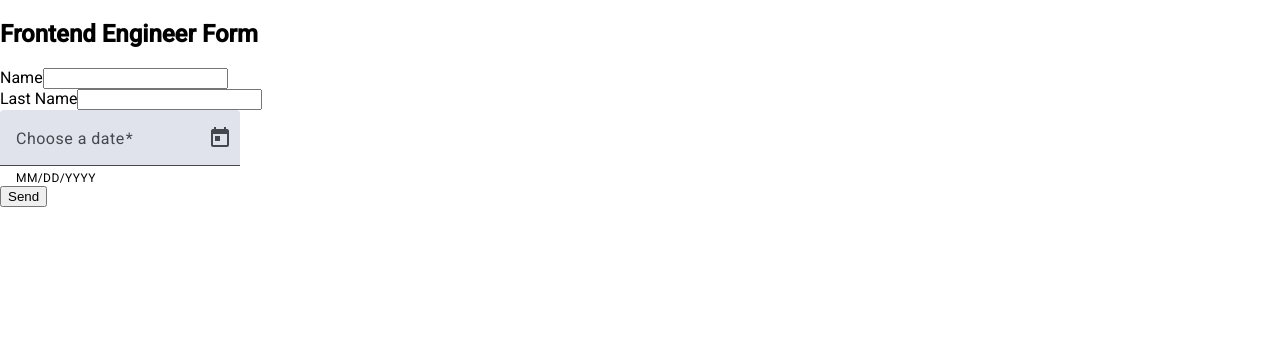
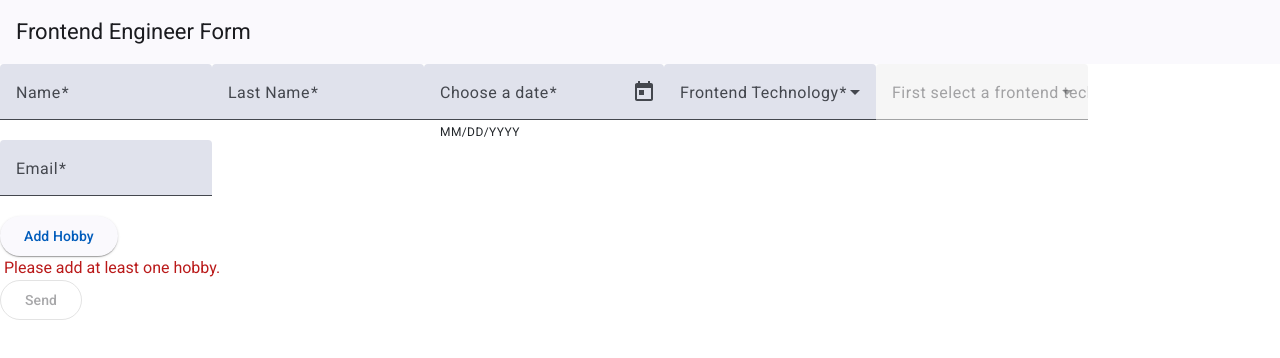
Before and after one commit to FilonenkoDima/FE-Eng-Form, an Angular app: page / in a window 1280 px wide. Shown: the top 358 px of the page. Built offline with nearby package versions, Linux system fonts and the light colour scheme.

Commit message:
read FE technology, FE technology version, email and hobbies

```diff
--- a/angular.json
+++ b/angular.json
@@ -17,7 +17,8 @@
             "index": "src/index.html",
             "browser": "src/main.ts",
             "polyfills": [
-              "zone.js"
+              "zone.js",
+              "@angular/localize/init"
             ],
             "tsConfig": "tsconfig.app.json",
             "assets": [
@@ -27,6 +28,7 @@
               }
             ],
             "styles": [
+              "node_modules/bootstrap/dist/css/bootstrap.min.css",
               "@angular/material/prebuilt-themes/azure-blue.css",
               "src/styles.css"
             ],
@@ -76,7 +78,8 @@
           "options": {
             "polyfills": [
               "zone.js",
-              "zone.js/testing"
+              "zone.js/testing",
+              "@angular/localize/init"
             ],
             "tsConfig": "tsconfig.spec.json",
             "assets": [
--- a/package.json
+++ b/package.json
@@ -20,6 +20,9 @@
     "@angular/platform-browser": "^19.0.0",
     "@angular/platform-browser-dynamic": "^19.0.0",
     "@angular/router": "^19.0.0",
+    "@ng-bootstrap/ng-bootstrap": "^18.0.0",
+    "@popperjs/core": "^2.11.8",
+    "bootstrap": "^5.3.3",
     "rxjs": "~7.8.0",
     "tslib": "^2.3.0",
     "zone.js": "~0.15.0"
@@ -28,6 +31,7 @@
     "@angular-devkit/build-angular": "^19.0.6",
     "@angular/cli": "^19.0.6",
     "@angular/compiler-cli": "^19.0.0",
+    "@angular/localize": "^19.0.0",
     "@types/jasmine": "~5.1.0",
     "jasmine-core": "~5.4.0",
     "karma": "~6.4.0",
@@ -35,6 +39,7 @@
     "karma-coverage": "~2.2.0",
     "karma-jasmine": "~5.1.0",
     "karma-jasmine-html-reporter": "~2.1.0",
+    "prettier": "^3.4.2",
     "typescript": "~5.6.2"
   }
 }
--- a/src/app/fe-engineer-form/fe-engineer-form.component.html
+++ b/src/app/fe-engineer-form/fe-engineer-form.component.html
@@ -1,36 +1,97 @@
-<form [formGroup]="form" (ngSubmit)="onSubmit()">
-  <h2>Frontend Engineer Form</h2>
+<form (ngSubmit)="onSubmit()" [formGroup]="form">
+  <mat-toolbar>
+    <span>Frontend Engineer Form</span>
+  </mat-toolbar>
 
-  <div>
-    <label for="name">Name</label>
-    <input type="text" id="name" name="name" formControlName="name">
+  <mat-form-field>
+    <mat-label>Name</mat-label>
+    <input formControlName="name" matInput/>
     @if (nameIsInvalid) {
-      <p>Please enter a valid name.</p>
+      <mat-error>Please enter a valid name.</mat-error>
+    }
+  </mat-form-field>
+
+
+  <mat-form-field>
+    <mat-label>Last Name</mat-label>
+    <input formControlName="lastName" matInput/>
+    @if (lastNameIsInvalid) {
+      <mat-error>Please enter a valid last name.</mat-error>
+    }
+  </mat-form-field>
+
+
+  <mat-form-field>
+    <mat-label>Choose a date</mat-label>
+    <input [formControl]="form.controls.dateOfBirth" [matDatepicker]="picker" matInput>
+    <mat-hint>MM/DD/YYYY</mat-hint>
+    <mat-datepicker-toggle [for]="picker" matIconSuffix></mat-datepicker-toggle>
+    <mat-datepicker #picker></mat-datepicker>
+    @if (dateOfBirthIsInvalid) {
+      <mat-error>Please enter a valid date of birth.</mat-error>
+    }
+  </mat-form-field>
+
+  <mat-form-field>
+    <mat-label>Frontend Technology</mat-label>
+    <select #frontendTechnology formControlName="frontendTechnology" matNativeControl required>
+      @for (technology of frontendTechnologies; track $index) {
+        <option [value]="technology">{{ technology.charAt(0).toUpperCase() + technology.slice(1) }}</option>
+      }
+    </select>
+    @if (frontendTechnologyIsInvalid) {
+      <mat-error>Please choose a frontend technology.</mat-error>
+    }
+  </mat-form-field>
+
+  <mat-form-field>
+    <mat-label>{{ frontendTechnology?.value ? 'Frontend Technology Version' : 'First select a frontend technology' }}</mat-label>
+    <select formControlName="frontendTechnologyVersion" matNativeControl required>
+      @for (technologyVersion of frontendTechnologyVersions; track $index) {
+        <option [value]="technologyVersion">{{ technologyVersion }}</option>
+      }
+    </select>
+    @if (frontendTechnologyVersionIsInvalid) {
+      <mat-error>Please choose a frontend technology version.</mat-error>
+    }
+  </mat-form-field>
+
+  <mat-form-field>
+    <mat-label>Email</mat-label>
+    <input formControlName="email" matInput placeholder="Ex. pat@example.com"
+           type="email">
+    @if (form.controls.email.hasError('notUnique')) {
+      <mat-error>Please enter an unique email address.</mat-error>
+    } @else if (emailIsInvalid) {
+      <mat-error>Please enter a valid email address.</mat-error>
+    }
+  </mat-form-field>
+
+  <!-- Hobbies Input -->
+  <div formArrayName="hobbies">
+    @for (hobby of hobbies.controls; track $index) {
+      <div [formGroupName]="$index">
+        <mat-form-field>
+          <mat-label>Hobby Name</mat-label>
+          <input matInput formControlName="name" placeholder="e.g. Football"/>
+        </mat-form-field>
+
+        <mat-form-field>
+          <mat-label>Hobby Duration</mat-label>
+          <input matInput formControlName="duration" placeholder="e.g. 2 months"/>
+        </mat-form-field>
+
+        <button mat-icon-button (click)="removeHobby($index)">
+          <mat-icon>remove_circle</mat-icon>
+        </button>
+      </div>
+    }
+
+    <button (click)="addHobby()" mat-raised-button type="button">Add Hobby</button>
+    @if (hobbiesIsInvalid) {
+      <mat-error> Please add at least one hobby.</mat-error>
     }
   </div>
 
-  <div>
-    <label for="lastName">Last Name</label>
-    <input type="text" id="lastName" name="lastName" formControlName="lastName">
-
-    @if (lastNameIsInvalid) {
-      <p>Please enter a valid last name.</p>
-    }
-  </div>
-
-  <div>
-    <mat-form-field>
-      <mat-label>Choose a date</mat-label>
-      <input matInput [matDatepicker]="picker" [formControl]="form.controls.dateOfBirth">
-      <mat-hint>MM/DD/YYYY</mat-hint>
-      <mat-datepicker-toggle matIconSuffix [for]="picker"></mat-datepicker-toggle>
-      <mat-datepicker #picker></mat-datepicker>
-    </mat-form-field>
-    @if (dateOfBirthIsInvalid) {
-      <p>Please enter a valid date of birth.</p>
-    }
-  </div>
-
-  <button>Send</button>
-
+  <button mat-stroked-button [disabled]="form.invalid">Send</button>
 </form>
--- a/src/app/fe-engineer-form/fe-engineer-form.component.ts
+++ b/src/app/fe-engineer-form/fe-engineer-form.component.ts
@@ -1,52 +1,167 @@
-import {Component, inject} from '@angular/core';
-import {AsyncValidatorFn, FormControl, FormGroup, ReactiveFormsModule, Validators} from '@angular/forms';
+import { FeEngineerFormService } from './fe-engineer-form.service';
+
+import {Component, inject, OnInit} from '@angular/core';
+import {
+  AbstractControl, FormArray,
+  FormControl,
+  FormGroup,
+  ReactiveFormsModule,
+  Validators,
+} from '@angular/forms';
 import { MatDatepickerModule } from '@angular/material/datepicker';
-import { MatFormFieldModule} from '@angular/material/form-field';
-import {MatInput} from '@angular/material/input';
-import {MatNativeDateModule} from '@angular/material/core';
-import {DatePipe} from '@angular/common';
-import {of} from 'rxjs';
+import { MatFormFieldModule } from '@angular/material/form-field';
+import { MatInput, MatInputModule } from '@angular/material/input';
+import { MatNativeDateModule } from '@angular/material/core';
+import { DatePipe } from '@angular/common';
+import { of } from 'rxjs';
+import {MatIcon} from '@angular/material/icon';
+import {MatButton, MatIconButton} from '@angular/material/button';
+import {MatToolbar} from '@angular/material/toolbar';
 
-const asyncRequiredValidator: AsyncValidatorFn = (control) => {
-  const isValid = !!control.value;
-  return of(isValid ? null : { required: true });
-};
+function emailIsUnique(control: AbstractControl) {
+  if (control.value !== 'test@test.test') {
+    return of(null);
+  }
+
+  return of({ notUnique: true });
+}
 
 @Component({
   selector: 'app-fe-engineer-form',
-  imports: [ReactiveFormsModule, MatDatepickerModule, MatFormFieldModule, MatInput, MatNativeDateModule],
+  imports: [
+    ReactiveFormsModule,
+    MatDatepickerModule,
+    MatFormFieldModule,
+    MatInput,
+    MatNativeDateModule,
+    MatInputModule,
+    MatIcon,
+    MatIconButton,
+    MatButton,
+    MatToolbar,
+  ],
   templateUrl: './fe-engineer-form.component.html',
   styleUrl: './fe-engineer-form.component.css',
   providers: [DatePipe],
-  standalone: true
+  standalone: true,
 })
-export class FeEngineerFormComponent {
+export class FeEngineerFormComponent implements OnInit {
+  public form = new FormGroup({
+    name: new FormControl<string>('', { validators: [Validators.required] }),
+    lastName: new FormControl<string>('', {
+      validators: [Validators.required],
+    }),
+    dateOfBirth: new FormControl<string>('', {
+      validators: [Validators.required],
+    }),
+    frontendTechnology: new FormControl<typeof this.frontendTechnologies | ''>(
+      '',
+      { validators: [Validators.required] },
+    ),
+    frontendTechnologyVersion: new FormControl<string>(
+      {
+        value: '',
+        disabled: true,
+      },
+      { validators: [Validators.required] },
+    ),
+    email: new FormControl<string>('', {
+      validators: [Validators.required, Validators.email],
+      asyncValidators: emailIsUnique,
+    }),
+    hobbies: new FormArray([], Validators.required),
+  });
   private datePipe = inject(DatePipe);
-  public form = new FormGroup({
-    name: new FormControl('', {validators: [Validators.required]}),
-    lastName: new FormControl('',  {validators: [Validators.required]}),
-    dateOfBirth: new FormControl('',  {validators: [Validators.required]}),
-  })
+  private feTechnologiesVersionsService = inject(FeEngineerFormService);
 
+  get frontendTechnologies(): string[] {
+    return Object.keys(this.feTechnologiesVersionsService.frontendTechnologies);
+  }
+
+  get frontendTechnologyVersions(): string[] {
+    return this.feTechnologiesVersionsService.frontendTechnologies[
+      `${this.form.value.frontendTechnology}`
+    ];
+  }
+
+  get hobbies(): FormArray {
+    return this.form.get('hobbies') as FormArray;
+  }
+
+  //#region input validator
   get nameIsInvalid() {
-    return (
-      this.form.controls.name.touched &&
-      this.form.controls.name.invalid
-    );
+    return this.form.controls.name.touched || this.form.controls.name.invalid;
   }
 
   get lastNameIsInvalid() {
     return (
-      this.form.controls.lastName.touched &&
-      this.form.controls.lastName.invalid
+      this.form.controls.lastName.touched || this.form.controls.lastName.invalid
     );
   }
 
   get dateOfBirthIsInvalid() {
     return (
-      this.form.controls.dateOfBirth.touched &&
+      this.form.controls.dateOfBirth.touched ||
       this.form.controls.dateOfBirth.invalid
     );
+  }
+
+  get frontendTechnologyIsInvalid() {
+    return (
+      this.form.controls.frontendTechnology.touched ||
+      this.form.controls.frontendTechnology.invalid
+    );
+  }
+
+  get frontendTechnologyVersionIsInvalid() {
+    return (
+      this.form.controls.frontendTechnologyVersion.touched ||
+      this.form.controls.frontendTechnologyVersion.invalid
+    );
+  }
+
+  get emailIsInvalid() {
+    return (
+      this.form.controls.email.touched ||
+      this.form.controls.email.dirty ||
+      this.form.controls.email.invalid
+    );
+  }
+
+  get hobbiesIsInvalid() {
+    return (
+      (this.form.controls.hobbies.invalid ||
+        this.form.controls.hobbies.touched) &&
+      this.hobbies.length < 1
+    );
+  }
+  //#endregion
+
+  ngOnInit(): void {
+    this.form.get('frontendTechnology')?.valueChanges.subscribe((value) => {
+      const frontendTechnologyVersionControl = this.form.get(
+        'frontendTechnologyVersion',
+      );
+      if (value) {
+        frontendTechnologyVersionControl?.enable();
+      } else {
+        frontendTechnologyVersionControl?.disable();
+      }
+    });
+  }
+
+  // Method to add a new hobby FormGroup
+  public addHobby() {
+    const hobbyGroup = new FormGroup({
+      name: new FormControl('', Validators.required),
+      duration: new FormControl('', Validators.required),
+    });
+    this.hobbies.push(hobbyGroup);
+  }
+
+  // Method to remove a hobby
+  public removeHobby(index: number) {
+    this.hobbies.removeAt(index);
   }
 
   onSubmit() {
@@ -55,7 +170,18 @@ export class FeEngineerFormComponent {
       return;
     }
 
-    const formattedDate = this.datePipe.transform(this.form.value.dateOfBirth, 'dd-MM-yyyy');
-    console.log(this.form.value.name, this.form.value.lastName, formattedDate);
+    const formattedDate = this.datePipe.transform(
+      this.form.value.dateOfBirth,
+      'dd-MM-yyyy',
+    );
+    console.log(
+      this.form.value.name,
+      this.form.value.lastName,
+      formattedDate,
+      this.form.value.frontendTechnology,
+      this.form.value.frontendTechnologyVersion,
+      this.form.value.email,
+      this.form.value.hobbies,
+    );
   }
 }
--- /dev/null
+++ b/src/app/fe-engineer-form/fe-engineer-form.service.ts
@@ -0,0 +1,17 @@
+import { Injectable } from '@angular/core';
+import {type FrameworkVersions} from './frameworkVersions.type';
+
+@Injectable({
+  providedIn: 'root'
+})
+export class FeEngineerFormService {
+ private frontendTechnologiesVersions: FrameworkVersions = {
+   angular: ['1.1.1', '1.2.1', '1.3.3'],
+   react: ['2.1.2', '3.2.4', '4.3.1'],
+   vue: ['3.3.1', '5.2.1', '5.1.3'],
+ }
+
+ public get frontendTechnologies(): FrameworkVersions {
+   return this.frontendTechnologiesVersions;
+ }
+}
--- /dev/null
+++ b/src/app/fe-engineer-form/frameworkVersions.type.ts
@@ -0,0 +1,3 @@
+export type FrameworkVersions = {
+  [key: string]: string[];
+};
--- a/src/main.ts
+++ b/src/main.ts
@@ -1,3 +1,5 @@
+/// <reference types="@angular/localize" />
+
 import { bootstrapApplication } from '@angular/platform-browser';
 import { AppComponent } from './app/app.component';
 import { provideAnimationsAsync } from '@angular/platform-browser/animations/async';
--- a/tsconfig.app.json
+++ b/tsconfig.app.json
@@ -4,7 +4,9 @@
   "extends": "./tsconfig.json",
   "compilerOptions": {
     "outDir": "./out-tsc/app",
-    "types": []
+    "types": [
+      "@angular/localize"
+    ]
   },
   "files": [
     "src/main.ts"
```
Also changed, not shown: 2 other files (tests, documents, lock files or other folders).
